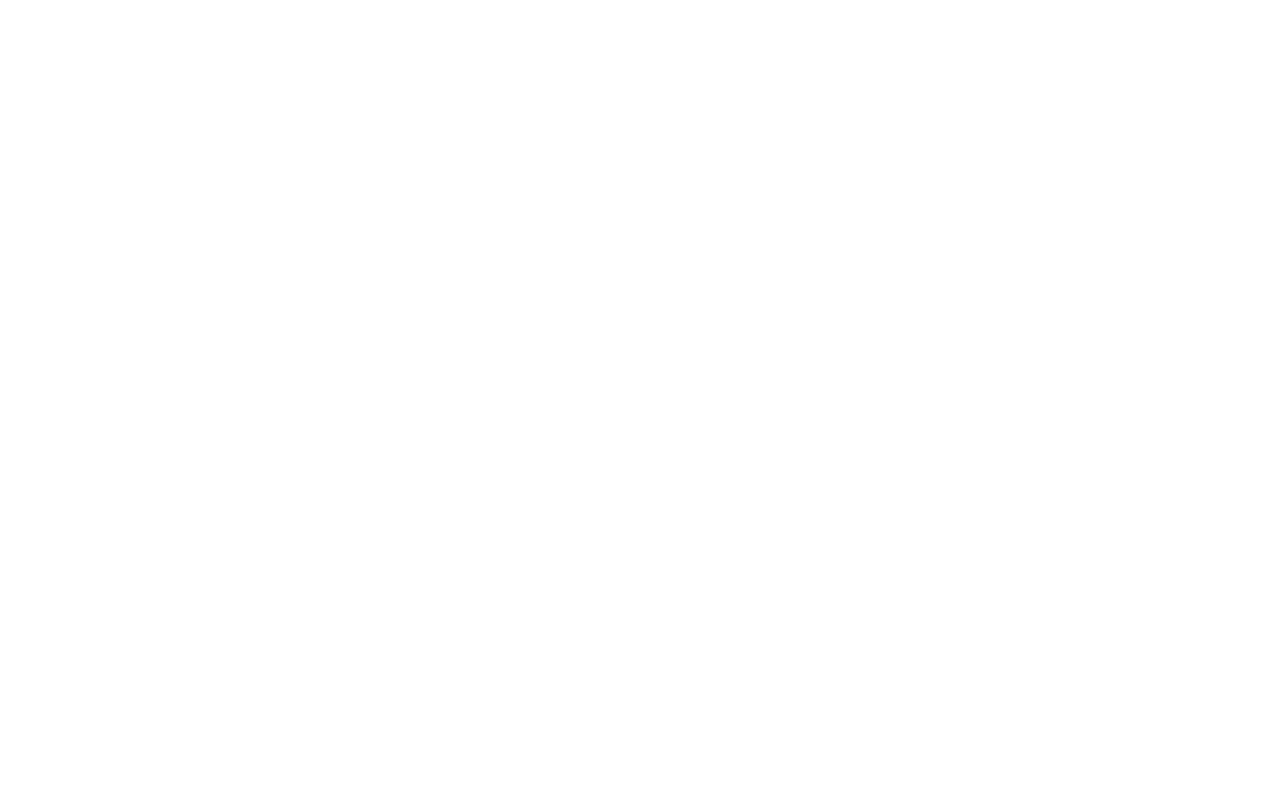
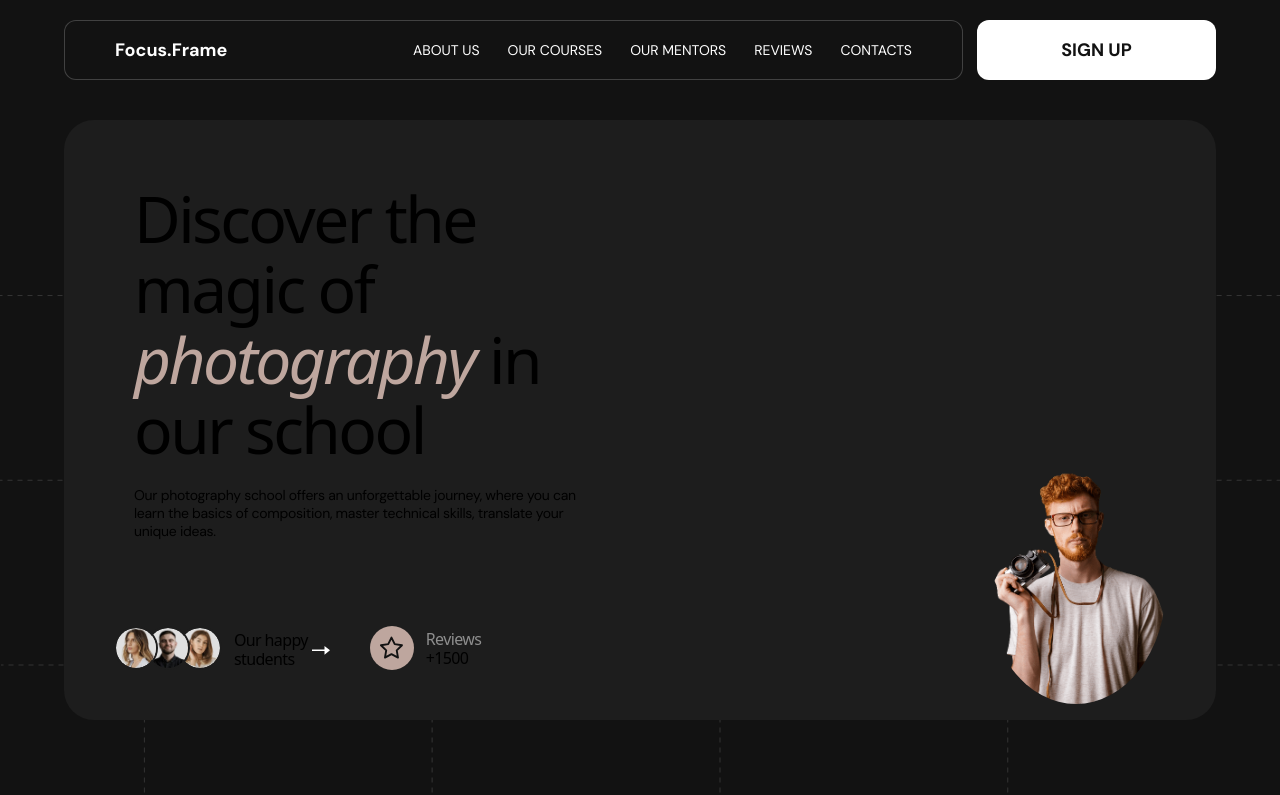
Before and after one commit to yasin-kr/Focus.Frame, a website built with Vite: page src/index.html in a window 1280 px wide. Shown: the top 795 px of the page. Built offline with nearby package versions, Linux system fonts and the light colour scheme; files whose address does not match are found by name.

Commit message:
refactor: consolidate html structure and css loading

```diff
--- a/src/css/main.css
+++ b/src/css/main.css
@@ -0,0 +1,13 @@
+@import url('./modern-normalize.css');
+@import url('./reset.css');
+@import url('./variables.css');
+@import url('./font.css');
+@import url('./hero.css');
+@import url('./header.css');
+@import url('./advertisement.css');
+@import url('./about.css');
+@import url('./courses.css');
+@import url('./mentors.css');
+@import url('./signup.css');
+@import url('./reviews.css');
+@import url('./footer.css');
--- a/src/index.html
+++ b/src/index.html
@@ -8,6 +8,17 @@
     <link rel="icon" href="./public/favicon.ico" />
   </head>
   <body>
-    <script type="module" src="./main.js"></script>
+    <div class="background">
+      <load src="./partials/header.html" />
+      <load src="./partials/hero.html" />
+    </div>
+    <main>
+      <load src="./partials/about.html" />
+      <load src="./partials/courses.html" />
+      <load src="./partials/mentors.html" />
+      <load src="./partials/signup.html" />
+      <load src="./partials/reviews.html" />
+    </main>
+    <load src="./partials/footer.html" />
   </body>
 </html>
```
